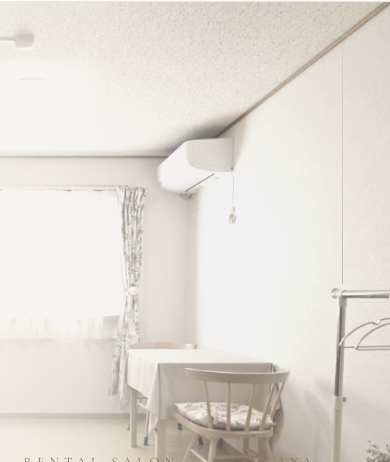
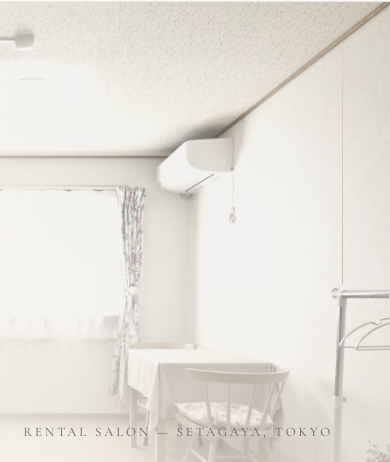
Before and after one commit to ayameyamamotojp-creator/lapyal-salon, a plain HTML site: page index.html in a window 390 px wide. Shown: the part 96-558 px from the top of the page. Drawn offline with nearby package versions, Linux system fonts and the light colour scheme.

Commit message:
Mobile hero: lower text below treatment table, improve eyebrow readability
- Increase mobile padding-bottom from 2vw to 14vh so "RENTAL SALON" clears the treatment table surface
- Extend bottom gradient coverage to 75% opacity transition for better text background
- Add text-shadow to hero-eyebrow and reduce letter-spacing for readability on mobile
- Restore original room1.jpg (no photo edits)

Co-Authored-By: Claude Sonnet 4.6 <noreply@anthropic.com>

```diff
--- a/index.html
+++ b/index.html
@@ -651,10 +651,17 @@
       .rates-grid { grid-template-columns: 1fr; }
       footer { flex-direction: column; gap: 24px; text-align: center; }
       .footer-info { text-align: center; }
-      .hero { background: var(--cream) !important; justify-content: flex-end; padding: 120px 6vw 6vw; }
+      .hero { background: var(--cream) !important; justify-content: flex-end; padding: 60px 6vw 14vh; }
       .hero-photo { background-position: 70% center !important; }
+      .hero-bg {
+        background:
+          linear-gradient(to right, rgba(248,245,240,0.60) 0%, rgba(248,245,240,0.30) 42%, rgba(248,245,240,0.05) 100%),
+          linear-gradient(to top, rgba(248,245,240,0.92) 0%, rgba(248,245,240,0.72) 25%, rgba(248,245,240,0.42) 46%, rgba(248,245,240,0.20) 60%, transparent 75%);
+      }
+      .hero-eyebrow { letter-spacing: 0.22em; color: var(--taupe); text-shadow: 0 0 12px rgba(248,245,240,1), 0 0 24px rgba(248,245,240,0.9); }
+      .hero-subtitle { margin-bottom: 16px; }
       .hero-cta { display: none; }
-      .hero-cta-mobile { display: inline-block; }
+      .hero-cta-mobile { display: inline-block; margin-top: 16px; }
       .usage-grid { grid-template-columns: 1fr !important; }
       * { max-width: 100%; box-sizing: border-box; }
     }
```
